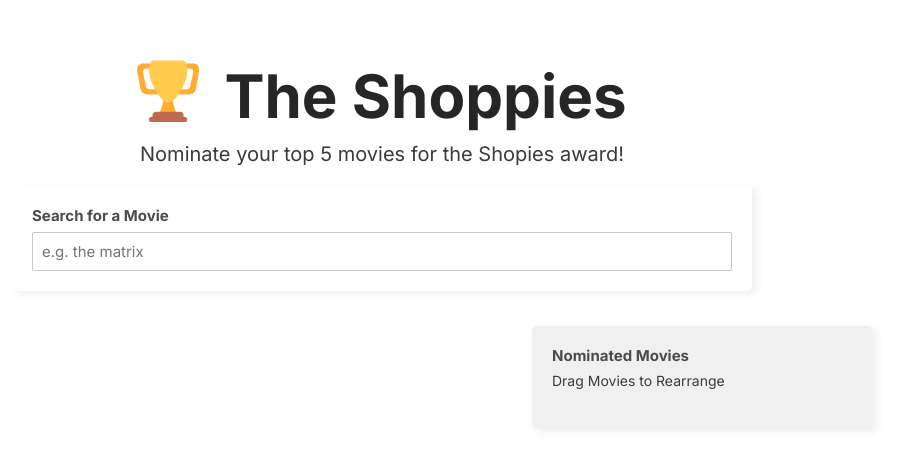
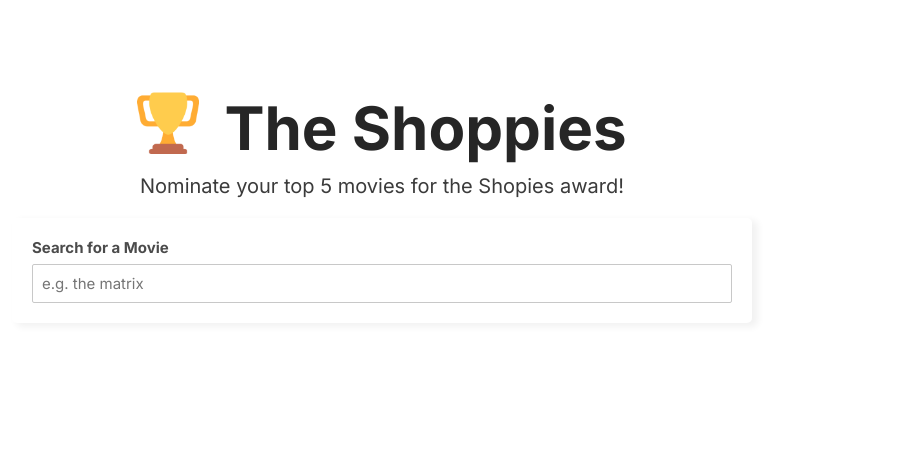
Before and after one commit to MonliH/the-shoppies, a React (Create React App) app: page / in a window 1280 px wide. Shown: the part 173-640 px from the top of the page, without its empty margins (258-1162 px from the left). Built offline with nearby package versions, Linux system fonts and the light colour scheme.

Commit message:
Add pretty animations

```diff
--- a/src/components/MovieResults.tsx
+++ b/src/components/MovieResults.tsx
@@ -146,7 +146,11 @@ const MovieResults = ({
     height:
       Math.ceil(movies.length ? movies.length / columns : 0) *
       (cardDimensions.height + cardDimensions.TBMargin),
-    width: columns * (cardDimensions.width + cardDimensions.LRMargin),
+
+    // Make the width 0 with no results
+    width: movies.length
+      ? columns * (cardDimensions.width + cardDimensions.LRMargin)
+      : 0,
     config: { mass: 2, tension: 100, friction: 30 },
   });
 
--- a/src/components/Nominations.tsx
+++ b/src/components/Nominations.tsx
@@ -1,5 +1,6 @@
 import React from "react";
 import styled from "styled-components";
+import { useSpring, animated } from "react-spring";
 
 import { Movie } from "lib/movieModel";
 
@@ -21,9 +22,11 @@ interface NominationsProps extends MovieInteraction {
 
 const NominationsDiv = styled(AnimatedStyledPadding)`
   background-color: #f0f0f0;
-  width: ${cardDimensions.width + 40}px;
+  width: 0px;
   z-index: 5;
   margin-top: 20px;
+  /* Hide because we're animating width */
+  overflow: hidden;
 `;
 
 const HelpText = styled(NormalText)`
@@ -47,8 +50,19 @@ const Nominations = ({
   movieOnClick,
   removeOnClick,
 }: NominationsProps) => {
+  // This technically is O(n), but we only have max 5 elements,
+  // so it's cheaper than keeping a seperate counter that might cause rerenders.
+  const length = Object.keys(nominations).length;
+
+  // Make the element invisible if there are no nominations
+  const style = useSpring({
+    opacity: length ? 1 : 0,
+    height: length * cardDimensions.height + (length ? 90 : 0),
+    // Add 40 for padding
+    width: length ? cardDimensions.width + 40 : 0,
+  });
   return (
-    <NominationsDiv>
+    <NominationsDiv style={style as any}>
       <Label>Nominated Movies</Label>
       <HelpText>Drag Movies to Rearrange</HelpText>
       {Object.keys(nominations).map((movieId) => {
```
Also changed, not shown: 1 other file (tests, documents, lock files or other folders).
